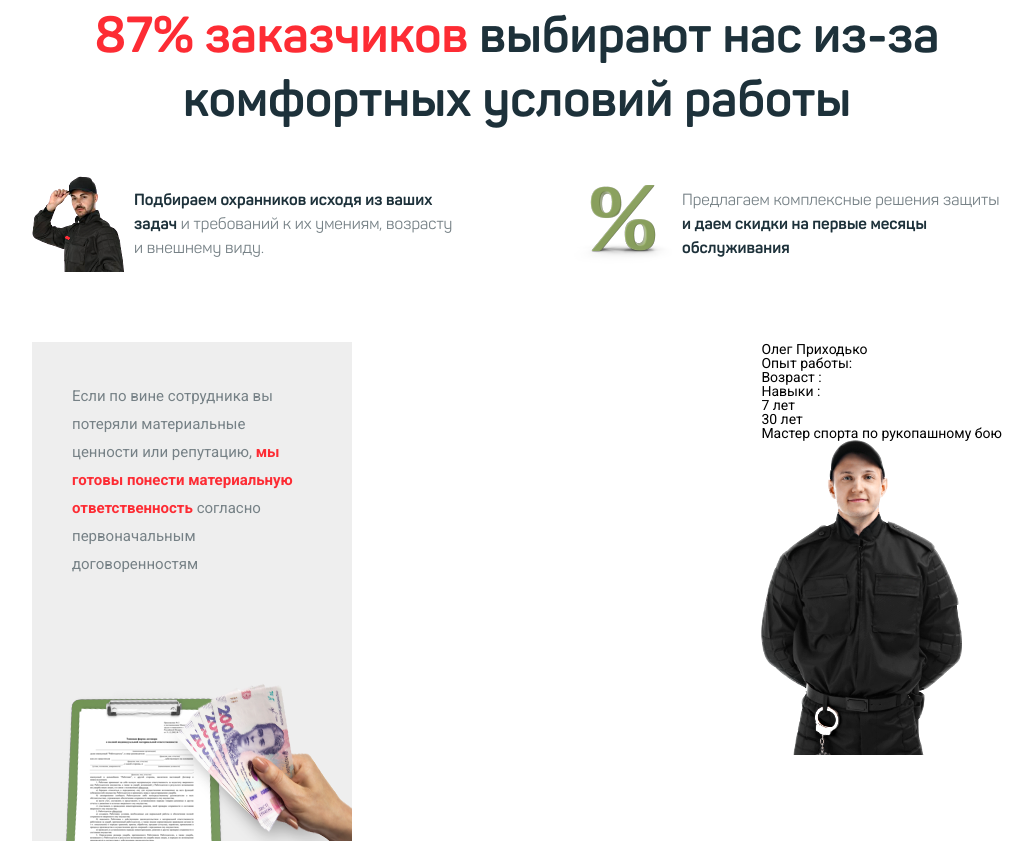
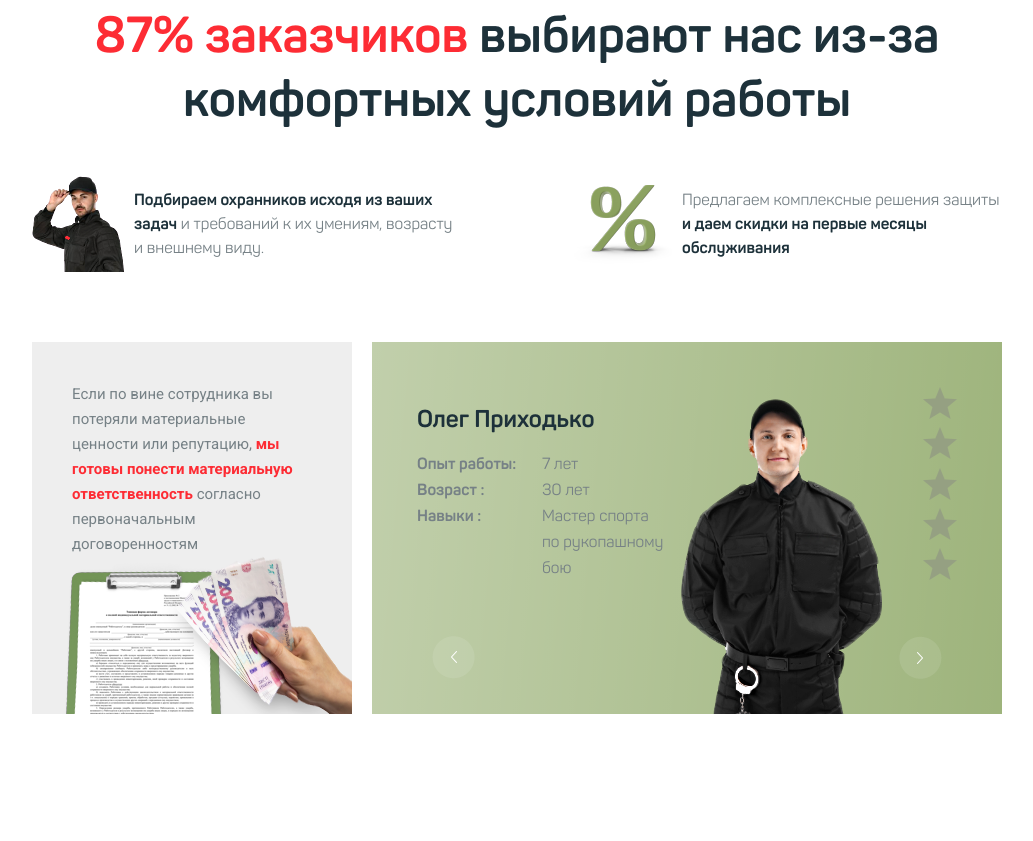
Before and after one commit to webMACTEP/rokit.loc, a plain HTML site: page index.html in a window 1280 px wide. Shown: the part 3467-4308 px from the top of the page, without its empty margins (123-1156 px from the left). After the commit the page ends 4181 px from the top, so only its background shows below. Drawn offline with nearby package versions, Linux system fonts and the light colour scheme.

Commit message:
selection

```diff
--- a/css/style.scss
+++ b/css/style.scss
@@ -95,7 +95,7 @@ $green: #729556;
    font-style: normal;
    letter-spacing: normal;
    line-height: 64px;
-   text-align: center;
+   // text-align: center;
 
    & span {
       color: $red;
@@ -537,7 +537,7 @@ $green: #729556;
       //font-family: "Panton";
       font-size: 15px;
       color: #768186;
-      line-height: 28px;
+      line-height: 25px;
       & span {
          font-weight: bold;
          color: $red;
@@ -551,23 +551,55 @@ $green: #729556;
    }
 
    &__slider {
+      position: relative;
+      width: 630px;
+      height: 372px;
+      background-color: #9eb47c;
+      background-image: linear-gradient(-265deg, rgba(255, 255, 255, 0.36) 0%, rgba(255, 255, 255, 0) 100%);
    }
 
    &__slide-01 {
+      padding: 45px 45px 0px 45px;
    }
 
    &__slide-title {
+      @include f24(#1d313a);
    }
-
-   &__slide-col-l {
+   &__slide-content {
+      display: flex;
    }
-
-   &__slide-col-r {
+   &__slide-col {
+      font-family: "Panton";
+      font-weight: bold;
+      color: #768186;
+      width: 125px;
+      font-size: 16px;
+      line-height: 26px;
+      &.right {
+         font-weight: normal;
+      }
+   }
+   &__slide-persone {
+      position: absolute;
+      right: 120px;
+      bottom: 0;
+   }
+   &__slide-stars {
+      position: absolute;
+      right: 45px;
+      top: 45px;
    }
 
    &__slider-prew {
+      position: absolute;
+      left: 60px;
+      bottom: 35px;
    }
 
    &__slider-next {
+      position: absolute;
+      right: 60px;
+      bottom: 35px;
+      transform: rotate(180deg);
    }
 }
--- a/index.html
+++ b/index.html
@@ -195,9 +195,12 @@
             <div class="selection__slider">
                <div class="selection__slide-01">
                   <div class="selection__slide-title">Олег Приходько</div>
-                  <div class="selection__slide-col-l">Опыт работы: <br>Возраст : <br>Навыки :</div>
-                  <div class="selection__slide-col-r">7 лет <br>30 лет <br>Мастер спорта по рукопашному бою</div>
-                  <img src="img/slide-man01.png" alt="">
+                  <div class="selection__slide-content">
+                     <div class="selection__slide-col">Опыт работы: <br>Возраст : <br>Навыки :</div>
+                     <div class="selection__slide-col right">7 лет <br>30 лет <br>Мастер спорта по рукопашному бою</div>
+                     <div class="selection__slide-persone"> <img src="img/slide-man01.png" alt=""></div>
+                     <div class="selection__slide-stars"><img src="img/selection-stars.png" alt=""></div>
+                  </div>
                </div>
                <div class="selection__slider-prew"><img src="img/selection-arrow.png" alt=""></div>
                <div class="selection__slider-next"><img src="img/selection-arrow.png" alt=""></div>
```
Also changed, not shown: css/style.css.
